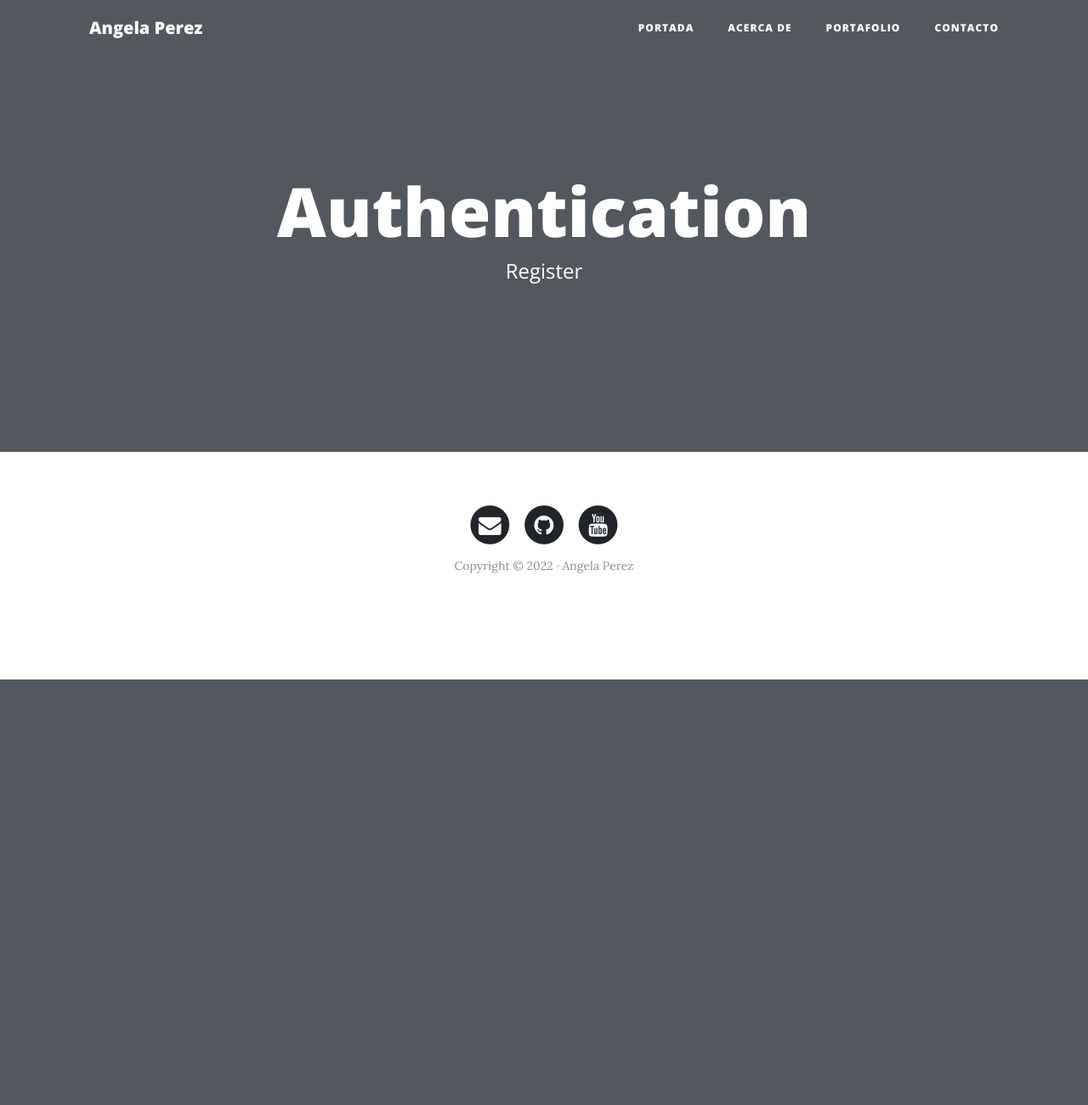
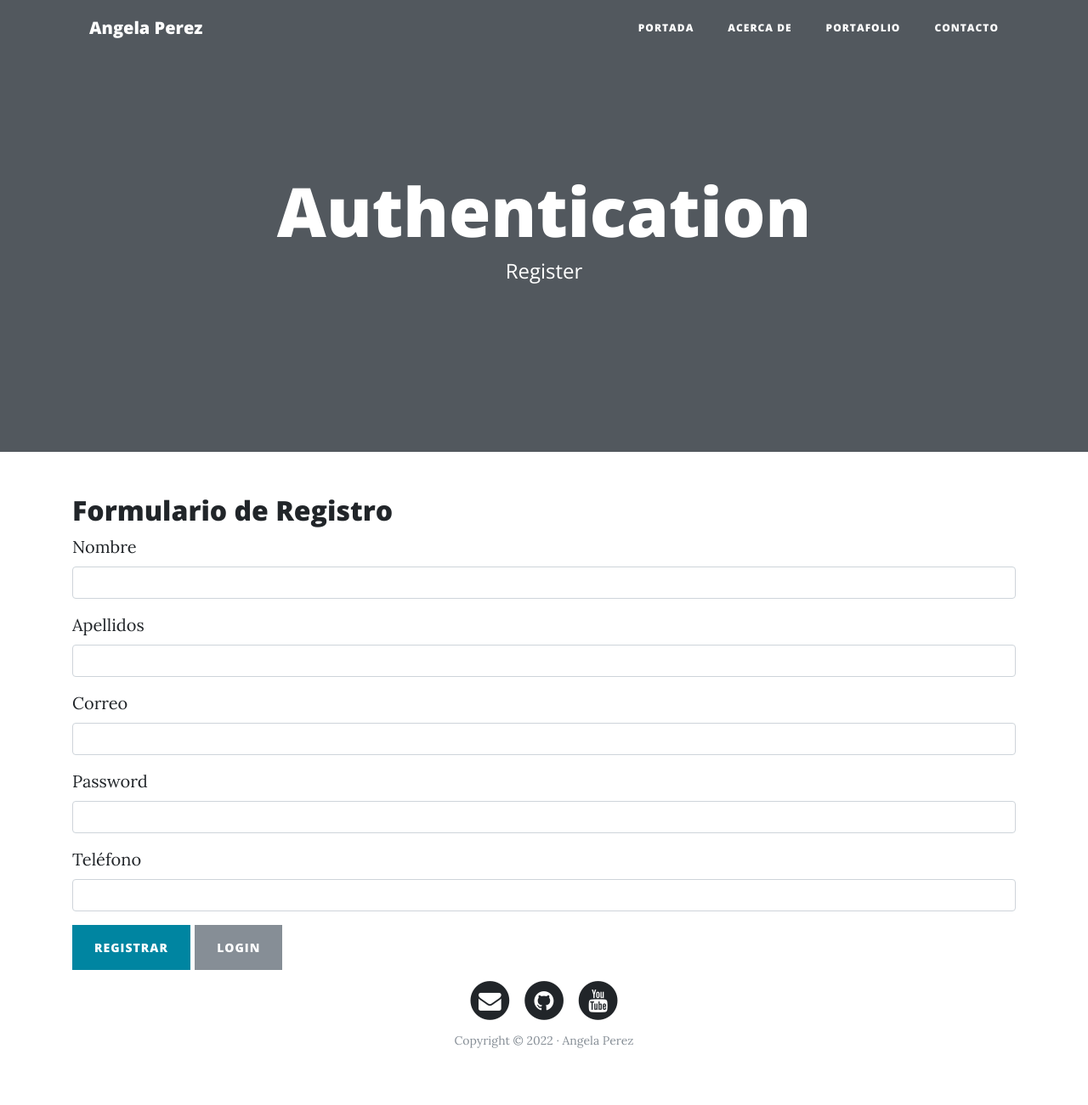
Before and after one commit to angelapzpa/WebPersonalFlask, a Flask app: page /auth/register in a window 1280 px wide. Shown: the whole page at 85% size. Before the commit the page ends 800 px from the top, so only its background shows below. Run offline with Flask 2, Linux system fonts and the light colour scheme; some libraries are stand-ins or nearby versions.

Commit message:
1-13 Formulario de Registro

```diff
--- a/web_personal/templates/auth/register.html
+++ b/web_personal/templates/auth/register.html
@@ -4,3 +4,33 @@
 
 {% block header_title%}Authentication{% endblock %}
 {% block header_sub %}Register{% endblock %}
+
+{% block content %}
+<div class="container">
+   <h2>Formulario de Registro</h2>
+   <form>
+    <div class="form-group">
+      <label for="name">Nombre</label>
+      <input type="text" class="form-control" id="name" name="name">
+    </div>
+    <div class="form-group">
+        <label for="last_name">Apellidos</label>
+        <input type="text" class="form-control" id="last_name" name="last_name">
+      </div>
+      <div class="form-group">
+        <label for="email">Correo</label>
+        <input type="email" class="form-control" id="email" name="emal">
+      </div>
+      <div class="form-group">
+        <label for="pass">Password</label>
+        <input type="password" class="form-control" id="pass" name="pass">
+      </div>
+      <div class="form-group">
+        <label for="phone">Teléfono</label>
+        <input type="number" class="form-control" id="phone" name="phone">
+      </div>
+      <button type="submit" class="btn btn-primary">Registrar</button>
+      <a type="button" class="btn btn-secondary" href="{{ url_for('login') }}">Login</a>
+    </form>
+</div>
+{% endblock %}
```
